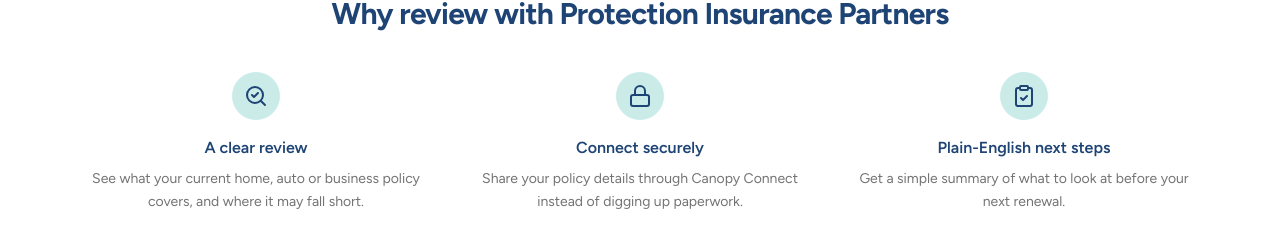
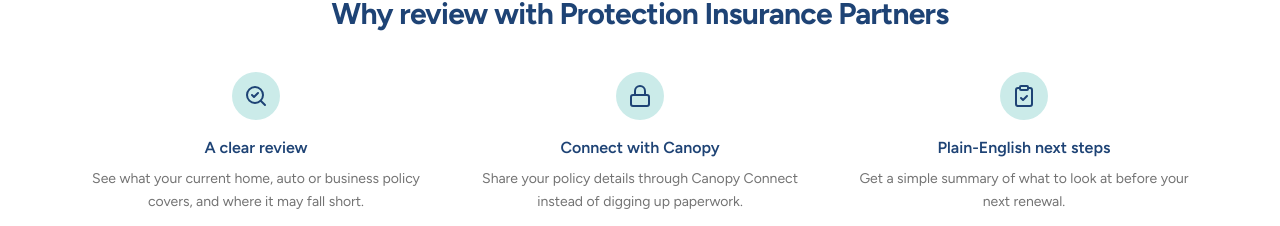
Before and after one commit to breverdbidder/protection-partners-life-dev, a Next.js app: page / in a window 1280 px wide. Shown: the part 853-1079 px from the top of the page. Built offline with nearby package versions, Linux system fonts and the light colour scheme; no server answers.

Commit message:
Update titles in pillars and steps sections

```diff
--- a/src/app/page.tsx
+++ b/src/app/page.tsx
@@ -14,13 +14,13 @@
 
 const pillars = [
   { icon: SearchCheck, title: "A clear review", body: "See what your current home, auto or business policy covers, and where it may fall short." },
-  { icon: Lock, title: "Connect securely", body: "Share your policy details through Canopy Connect instead of digging up paperwork." },
+  { icon: Lock, title: "Connect with Canopy", body: "Share your policy details through Canopy Connect instead of digging up paperwork." },
   { icon: ClipboardCheck, title: "Plain-English next steps", body: "Get a simple summary of what to look at before your next renewal." },
 ];
 
 const steps = [
   { step: "1", title: "Pick what to review", body: "Choose home, auto or business coverage." },
-  { step: "2", title: "Connect your policies", body: "Use the secure Canopy link to share your current policy information." },
+  { step: "2", title: "Connect your policies", body: "Use the Canopy link to share your current policy information." },
   { step: "3", title: "See your options", body: "Review what was found and decide what to do next. You stay in control." },
 ];
 
```
